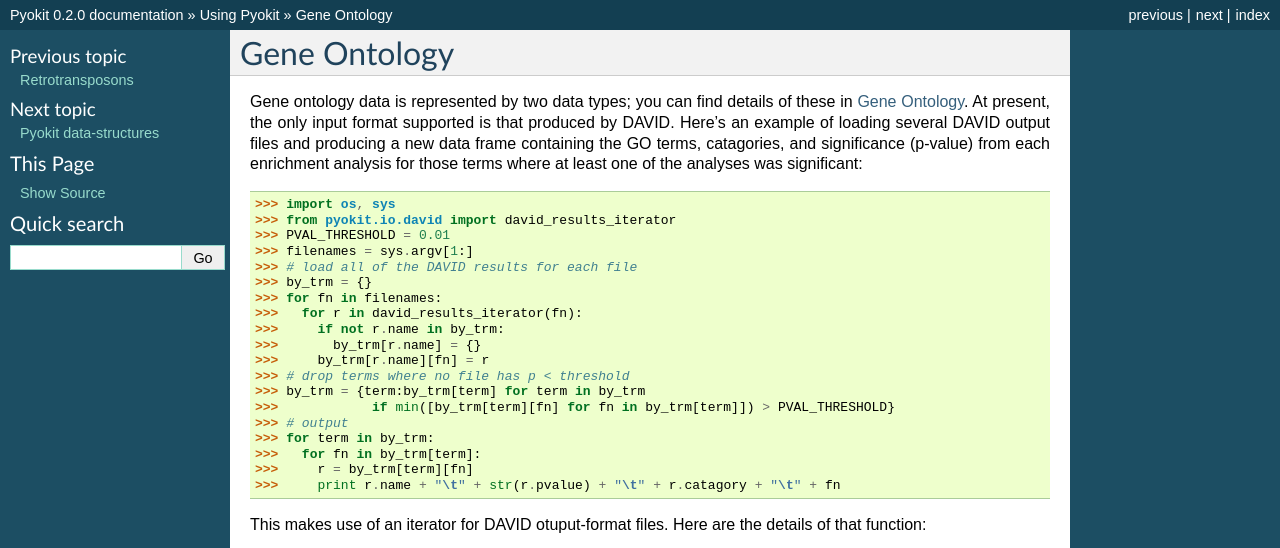
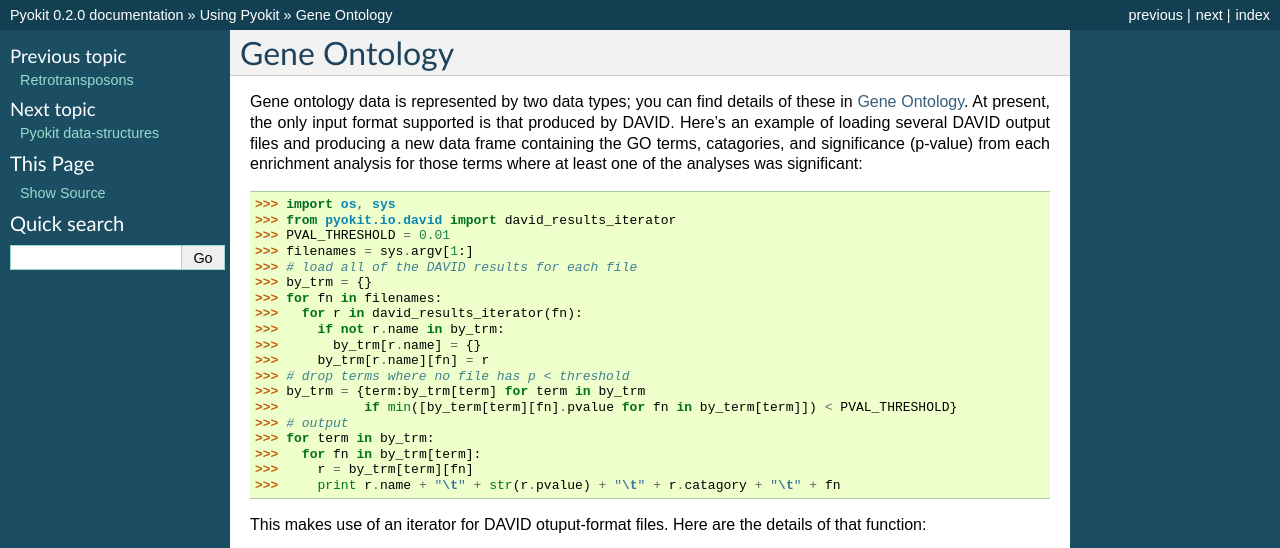
Before and after one commit to pjuren/pyokit, a Sphinx documentation site: the page built from sphinx/source/gene_ontology.rst, in a window 1280 px wide, cut to the strip 0-548 px from the top of the page. Built offline with Sphinx 7.4.7, drawn with Linux system fonts in a browser that asks for light colours.

Commit message:
fixing mistake in example...

```diff
--- a/sphinx/source/gene_ontology.rst
+++ b/sphinx/source/gene_ontology.rst
@@ -21,7 +21,7 @@ for those terms where at least one of the analyses was significant:
 >>>     by_trm[r.name][fn] = r
 >>> # drop terms where no file has p < threshold
 >>> by_trm = {term:by_trm[term] for term in by_trm
->>>            if min([by_trm[term][fn] for fn in by_trm[term]]) > PVAL_THRESHOLD}
+>>>           if min([by_term[term][fn].pvalue for fn in by_term[term]]) < PVAL_THRESHOLD}
 >>> # output
 >>> for term in by_trm:
 >>>   for fn in by_trm[term]:
@@ -31,5 +31,4 @@ for those terms where at least one of the analyses was significant:
 This makes use of an iterator for DAVID otuput-format files. Here are the
 details of that function:
 
-
 .. autofunction:: pyokit.io.david.david_results_iterator
```
